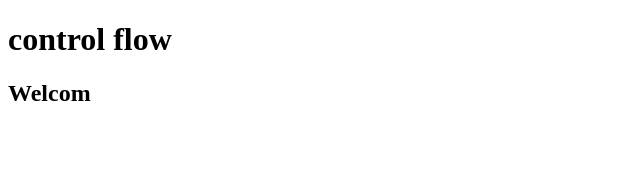
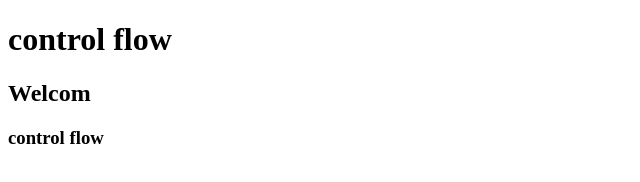
Before and after one commit to Hamza-alii/java_wave, a plain HTML site: page index.html in a window 1280 px wide. Shown: the whole page, without its empty margins (0-640 px from the left). Drawn offline with Linux system fonts and the light colour scheme.

Commit message:
change html page

```diff
--- a/index.html
+++ b/index.html
@@ -8,6 +8,7 @@
 <body>
     <h1>control flow</h1>
     <h2>Welcom</h2>
+    <h3>control flow</h3>
 
 
     <script type="module" src="./main.jS"></script>
```
